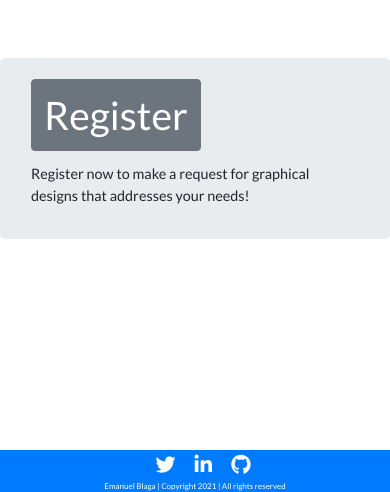
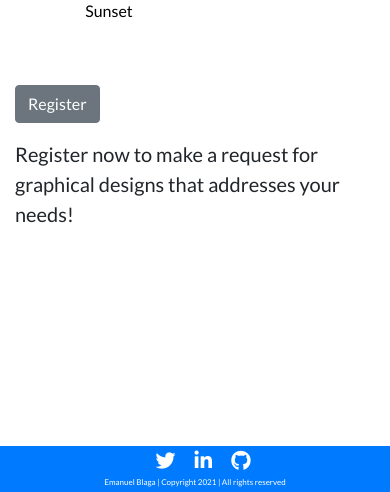
Before and after one commit to manub7/Graphic_design_freelance, a Django app: page / in a window 390 px wide. Shown: the part 352-844 px from the top of the page. Run offline with Django 3.2, Linux system fonts and the light colour scheme; data comes from the database, SQL or seed files in the repository; both versions use the stored data as it was after the commit; some libraries are stand-ins or nearby versions.

Commit message:
Worked on a few CSS issues for the navbar , index page  and buttons

```diff
--- a/home/templates/home/includes/carousel.html
+++ b/home/templates/home/includes/carousel.html
@@ -11,7 +11,7 @@
                                 </a>
                             </div>
                             <div class="card-title">
-                                <a href="#"><p class="text-black text-sm-left font-small flex-center">{{ order.name}}</p></a>
+                                <a href="#"><p class="text-black text-sm-left font-small flex-center">{{ design_request.name}}</p></a>
                             </div>
 
                             {% endif %}
--- a/home/templates/home/index.html
+++ b/home/templates/home/index.html
@@ -25,8 +25,8 @@
         </div>
     </div>
     {% if not request.user.is_authenticated %}
-    <div class="register-section mt-4 ">
-        <div class="jumbotron  ">
+    <div class="register-section mt-2 ">
+        <div class="jumbotron-fluid pt-2">
         <div class="container">
             <h1 class="display-4"><a class="btn btn-secondary" href="{% url 'account_signup' %}">Register</a></h1>
             <p class="lead">Register now to make a request for graphical designs that addresses your needs!</p>
--- a/profiles/templates/profiles/profile.html
+++ b/profiles/templates/profiles/profile.html
@@ -18,7 +18,7 @@
         <div class="row">
             <div class="col">
                 <hr>
-                <h2 class="logo-font mb-4">My Profile</h2>
+                <h2 class="logo-font text-center mb-4">My Profile</h2>
                 <hr>
             </div>
         </div>
--- a/static/css/base.css
+++ b/static/css/base.css
@@ -33,10 +33,11 @@
     width: 100%;
 }
 
-.btn {
+.btn, #search_input {
     margin-top: 4px;
     margin-bottom: 4px;
 }
+
 
 
 /* Carousel styling */
@@ -214,6 +215,11 @@
     border-color: #dc3545;
     border-radius: 0;
 }
+
+.container {
+    padding-bottom: 2px;
+}
+
 /* Media screens */
 
 /*Slightly larger container on XL screens*/
@@ -293,7 +299,7 @@
     }
     .jumbotron {
         margin-bottom: 48px;
-        padding: 1rem 1rem;
+        padding: 0rem 1rem;
     }
      .carousel-inner a img {
          height : 10rem !important;
@@ -356,10 +362,9 @@
         font-size: .9rem;
     }
     .jumbotron {
-        margin-bottom: 48px;
-        padding: 1rem 1rem;
+        padding: 0rem 1rem;
     }
-    .btn {
+    td .btn  {
         font-size: 70%;
     }
 
--- a/templates/base.html
+++ b/templates/base.html
@@ -51,11 +51,11 @@
               <div class="col-12 col-lg-4 my-auto py-1 py-lg-0">
                 <form method = " GET " action="{% url 'orders' %}">
                   <div class="input-group ">
-                    <input type="text" name = "q" placeholder="Search our portofolio"  class="form-control border border-white rounded-0">
+                    <input type="text" name = "q" placeholder="Search our portofolio"  class="form-control border border-white rounded-0" id="search_input">
                     <div class="input-group-append ">
-                      <button class="form-control btn btn-black border border-black rounded-0" type="submit">
+                      <button class="form-control btn btn-black border border-black rounded-0" type="submit" >
                         <span class="icon">
-                          <i class="fas fa-search text-white "></i>
+                          <i class="fas fa-search text-white " id="search_icon"></i>
                         </span>
                       </button>
                     </div>
```
Also changed, not shown: db.sqlite3.
